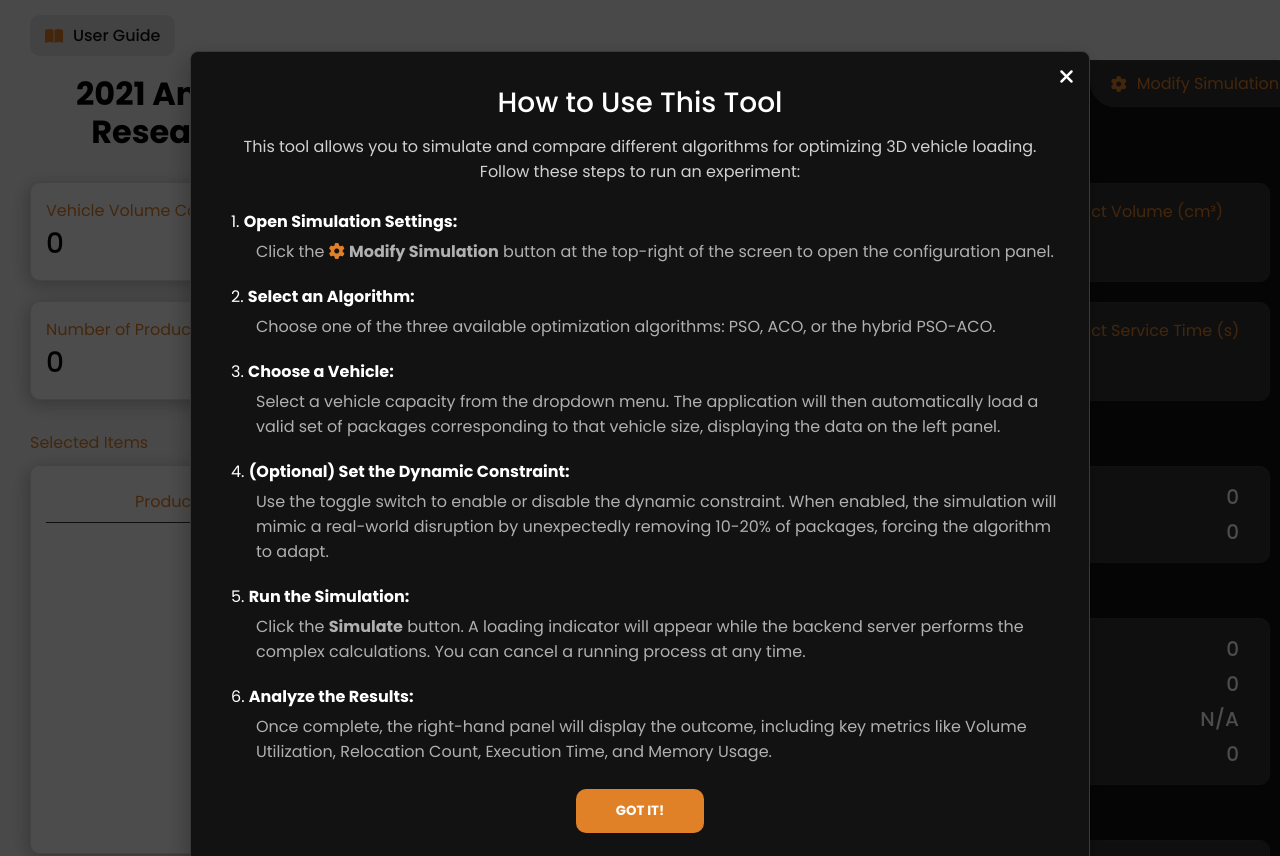
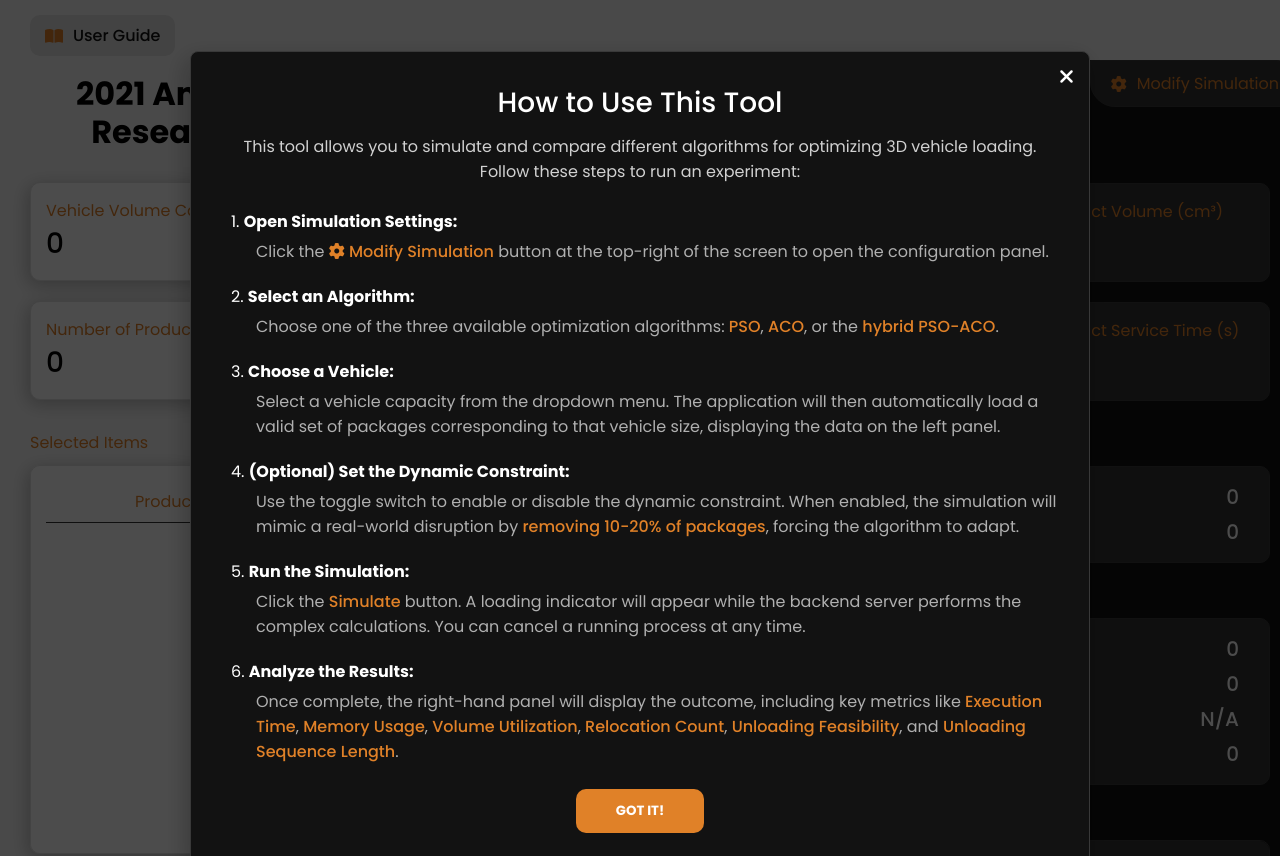
Before and after one commit to 7equinox/Hybrid-PSO-ACO-3D-Tool, a Flask app: page / in a window 1280 px wide. Shown: the top 856 px of the page. Run offline with Flask 3, Linux system fonts and the light colour scheme; lists and menus that the app fills with data are empty.

Commit message:
Add orange highlight texts in user guide

```diff
--- a/static/style.css
+++ b/static/style.css
@@ -75,6 +75,9 @@ h3 {
     position: relative;
 }
 
+#result-algorithm-name {
+    color: #e08128;
+}
 
 /* --- Component Styles: Banners & Metrics --- */
 .banners {
@@ -133,10 +136,9 @@ h3 {
     top: 0;
 }
 
-/* NEW: Style for the Guides Button */
 .guides-btn {
     position: absolute;
-    top: -45px; /* Position it above the container */
+    top: -45px;
     left: 30px;
     display: flex;
     align-items: center;
@@ -229,7 +231,7 @@ td:not(:first-child) {
     padding: 30px;
     position: relative;
     width: fit-content;
-    animation: fadeIn 0.3s ease-out; /* Add animation */
+    animation: fadeIn 0.3s ease-out;
 }
 
 .modal-content i.fa-xmark {
@@ -259,22 +261,24 @@ td:not(:first-child) {
     background-color: #343434;
     border: 1px solid #393939;
     border-radius: 10px;
-    color: #ffffff;
+    color: #e08128;
     cursor: pointer;
     font-size: 24px;
     font-weight: 700;
     line-height: 1.2;
     padding: 15px 20px;
-    transition: background-color 0.2s;
+    transition: background-color 0.2s, color 0.2s;
     width: 230px;
 }
 
 .modal-content button:hover {
     background-color: #e08128;
+    color: #ffffff;
 }
 
 .modal-options .active {
     background-color: #90541c;
+    color: #ffffff;
 }
 
 .custom-select-wrapper {
@@ -327,8 +331,6 @@ select.currency-select option {
     }
 }
 
-/* Note: Hover effects on <option> elements are not consistently supported across all browsers.
-   This rule is included for browsers that do support it. */
 select.currency-select option:hover {
     background: #90541c;
 }
@@ -358,7 +360,7 @@ select.currency-select option:hover {
     color: #ffffff;
 }
 
-#cancel-load-btn
+#cancel-load-btn,
 #cancel-sim-btn {
     margin-top: 25px;
     font-size: 16px;
@@ -435,7 +437,7 @@ input:checked + .slider:before {
 }
 
 
-/* --- NEW: GUIDES MODAL STYLES --- */
+/* --- GUIDES MODAL STYLES --- */
 .guides-content {
     max-width: 900px;
     text-align: left;
@@ -480,6 +482,12 @@ input:checked + .slider:before {
     background-color: #90541c !important;
 }
 
+/* NEW: Style for highlighted text within the guide */
+.guides-content .highlight-text {
+    color: #e08128;
+    font-weight: 500;
+}
+
 
 /* --- Utility & Custom Components --- */
 /* Loader Spinner */
--- a/templates/index.html
+++ b/templates/index.html
@@ -32,7 +32,6 @@ ESTONILO, JULIUS EVAN C.
         LEFT SECTION - Displays Initial Dataset Information
         ================================================================== -->
         <div class="left-section">
-            <!-- NEW: Guides Button -->
             <div id="openGuidesBtn" class="guides-btn">
                 <i class="fa-solid fa-book-open"></i>
                 <p>User Guide</p>
@@ -217,9 +216,9 @@ ESTONILO, JULIUS EVAN C.
     </div>
 
     <!-- =================================================================
-    NEW MODAL - For Guides
+    GUIDES MODAL - With highlighted text
     ================================================================== -->
-    <div id="guidesModal" class="modal" style="display: flex;"> <!-- Set to display: flex to be visible on load -->
+    <div id="guidesModal" class="modal" style="display: flex;">
         <div class="modal-content guides-content">
             <i id="closeGuidesBtn" class="fa-solid fa-xmark"></i>
             <h2>How to Use This Tool</h2>
@@ -228,11 +227,11 @@ ESTONILO, JULIUS EVAN C.
             <ol class="guides-list">
                 <li>
                     <strong>Open Simulation Settings:</strong>
-                    <p>Click the <i class="fa-solid fa-gear"></i> <strong>Modify Simulation</strong> button at the top-right of the screen to open the configuration panel.</p>
+                    <p>Click the <i class="fa-solid fa-gear"></i> <strong><span class="highlight-text">Modify Simulation</span></strong> button at the top-right of the screen to open the configuration panel.</p>
                 </li>
                 <li>
                     <strong>Select an Algorithm:</strong>
-                    <p>Choose one of the three available optimization algorithms: PSO, ACO, or the hybrid PSO-ACO.</p>
+                    <p>Choose one of the three available optimization algorithms: <span class="highlight-text">PSO</span>, <span class="highlight-text">ACO</span>, or the <span class="highlight-text">hybrid PSO-ACO</span>.</p>
                 </li>
                 <li>
                     <strong>Choose a Vehicle:</strong>
@@ -240,15 +239,23 @@ ESTONILO, JULIUS EVAN C.
                 </li>
                  <li>
                     <strong>(Optional) Set the Dynamic Constraint:</strong>
-                    <p>Use the toggle switch to enable or disable the dynamic constraint. When enabled, the simulation will mimic a real-world disruption by unexpectedly removing 10-20% of packages, forcing the algorithm to adapt.</p>
+                    <p>Use the toggle switch to enable or disable the dynamic constraint. When enabled, the simulation will mimic a real-world disruption by <span class="highlight-text">removing 10-20% of packages</span>, forcing the algorithm to adapt.</p>
                 </li>
                 <li>
                     <strong>Run the Simulation:</strong>
-                    <p>Click the <strong>Simulate</strong> button. A loading indicator will appear while the backend server performs the complex calculations. You can cancel a running process at any time.</p>
+                    <p>Click the <strong><span class="highlight-text">Simulate</span></strong> button. A loading indicator will appear while the backend server performs the complex calculations. You can cancel a running process at any time.</p>
                 </li>
                 <li>
                     <strong>Analyze the Results:</strong>
-                    <p>Once complete, the right-hand panel will display the outcome, including key metrics like Volume Utilization, Relocation Count, Execution Time, and Memory Usage.</p>
+                    <p>
+                        Once complete, the right-hand panel will display the outcome, including key metrics like
+                        <span class="highlight-text">Execution Time</span>,
+                        <span class="highlight-text">Memory Usage</span>,
+                        <span class="highlight-text">Volume Utilization</span>,
+                        <span class="highlight-text">Relocation Count</span>,
+                        <span class="highlight-text">Unloading Feasibility</span>, and
+                        <span class="highlight-text">Unloading Sequence Length</span>.
+                    </p>
                 </li>
             </ol>
              <button id="gotItBtn" class="got-it-btn">Got It!</button>
@@ -263,9 +270,7 @@ ESTONILO, JULIUS EVAN C.
         <div class="loader-content">
             <i class="fa-solid fa-spinner fa-spin fa-3x"></i>
             <p style="margin-top: 20px;">Please Wait...</p>
-            <!-- The data-loading cancel button is hidden by default -->
             <button id="cancel-load-btn" style="display: none;">Cancel Loading</button>
-            <!-- The NEW simulation cancel button is also hidden by default -->
             <button id="cancel-sim-btn" style="display: none;">Cancel Simulation</button>
         </div>
     </div>
```
